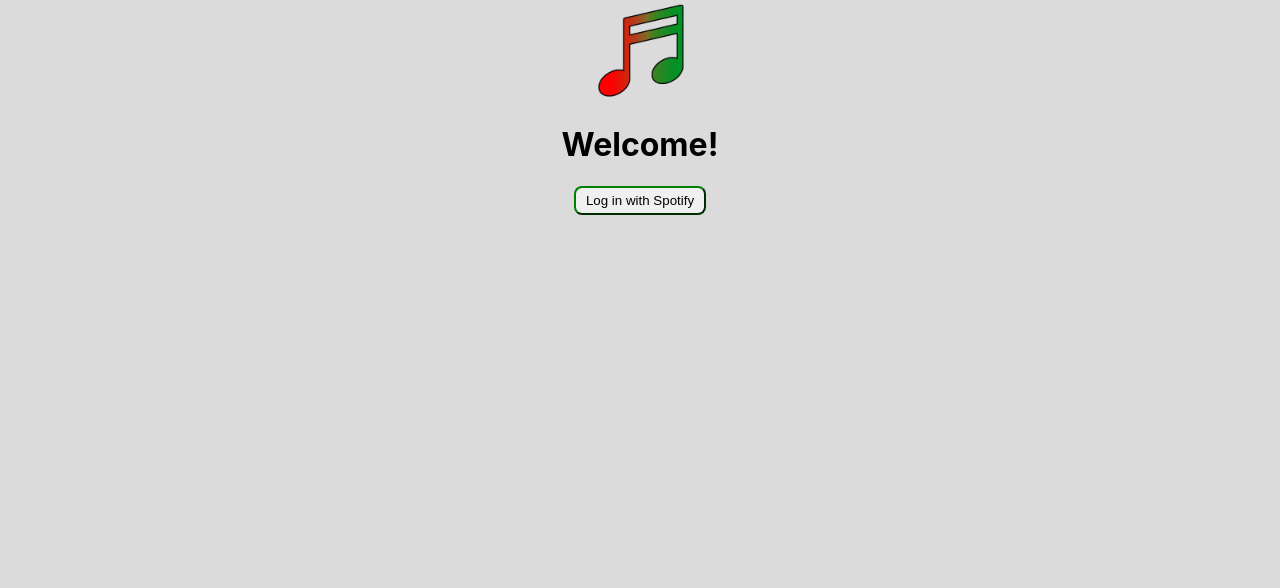
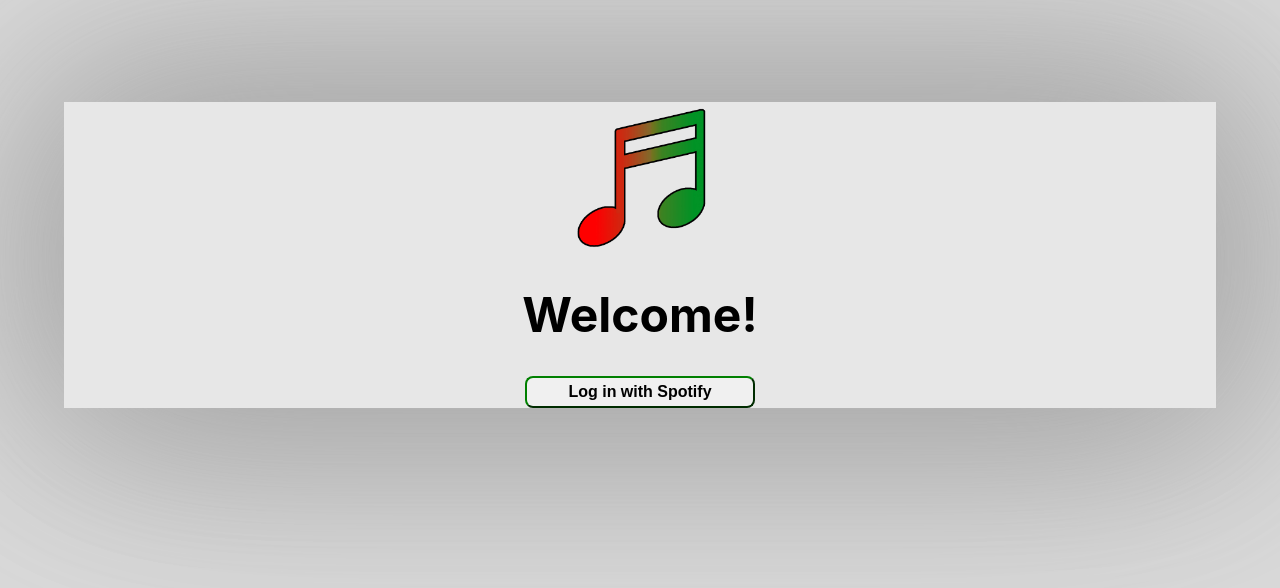
Before and after one commit to jefferns/DISCOver, a React (Create React App) app: page / in a window 1280 px wide. Shown: the top 588 px of the page. Built offline with nearby package versions, Linux system fonts and the light colour scheme; the HTML template or start-up script is replaced by a standard one.

Commit message:
improved landing page

```diff
--- a/src/components/Login.jsx
+++ b/src/components/Login.jsx
@@ -1,5 +1,6 @@
 import React from 'react';
 import { getAuthUrl } from '../extras/api';
+import './login.css';
 
 
 // export const fetchAccessTokens = async () => {
@@ -26,12 +27,14 @@
   };
 
   return (
-    <div>
-      <img alt="DISCOvery logo" src="logo_transparent.png" style={{height: '100px'}}/>
-      <h1>Welcome!</h1>
-      <button className='btn' type='button' onClick={ handleLogin }>
-        Log in with Spotify
-      </button>
+    <div className="welcome">
+      <div className='content'>
+        <img alt="DISCOvery logo" src="logo_transparent.png" style={{height: '150px'}}/>
+        <h1>Welcome!</h1>
+        <button className='btn' type='button' onClick={ handleLogin }>
+          Log in with Spotify
+        </button>
+      </div>
     </div>
   )
 }
--- /dev/null
+++ b/src/components/login.css
@@ -0,0 +1,29 @@
+.welcome {
+  margin: 10% 5%;
+  margin-top: 8%;
+  height: fill;
+  display: flex;
+  flex-direction: column;
+  justify-content: center;
+  align-items: center;
+  background-color: rgb(231, 231, 231);
+  filter: drop-shadow(10px 10px 100px darkgrey) drop-shadow(-10px -10px 100px darkgrey);
+
+  .content {
+    height: 100%;
+    width: 100%;
+    display: flex;
+    flex-direction: column;
+    justify-content: center;
+    align-items: center;
+    h1 {
+      font-size: 3em;
+    }
+    button {
+      width: 20%;
+      height: 10%;
+      font-size: 1em;
+      font-weight: 700;
+    }
+  }
+}
```
